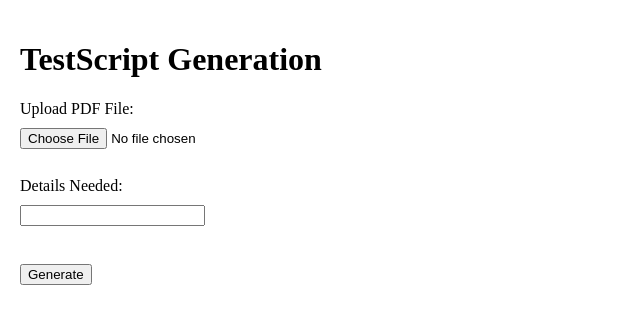
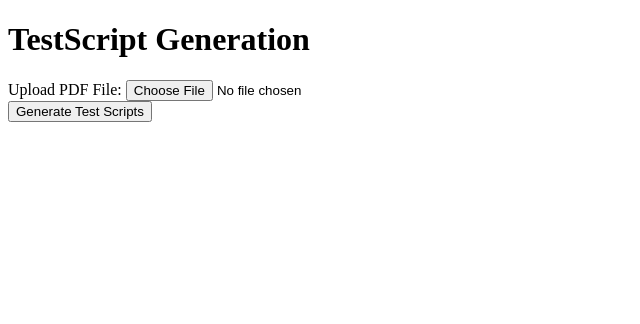
Before and after one commit to RohitChourey/GenAI_POC, a Flask app: page / in a window 1280 px wide. Shown: the top 324 px of the page, without its empty margins (0-640 px from the left). Run offline with Flask 3, Linux system fonts and the light colour scheme; parts of the project's set-up code (start-up, migrations or seed data) failed here and were passed over.

Commit message:
Add files via upload

```diff
--- a/POC2 - Req to Testscript/app.py
+++ b/POC2 - Req to Testscript/app.py
@@ -1,82 +1,112 @@
-from flask import Flask, render_template, request, jsonify, redirect, url_for
+from flask import Flask, render_template, request
+from openpyxl import Workbook
 import os
-import pdf_reader
-import lookup
-import gpt
-import json
-from openpyxl import Workbook
-import openai
+import PyPDF2
+from openai import OpenAI
+import datetime
 
 app = Flask(__name__)
-
-openai.api_key = os.getenv("OPENAI_API_KEY")
-
-if not openai.api_key:
+client = OpenAI()
+# Set up OpenAI API key
+client.api_key = os.getenv("OPENAI_API_KEY")
+if not client.api_key:
     print("ERROR: OpenAI API key not found.")
     exit()
 
-gpt.model = "gpt-3.5-turbo"  # Default model
+# Set up GPT model
+gpt_model = "gpt-3.5-turbo-instruct"  # Change to your desired model
+
+
+def split_pdf_into_chunks(pdf_file, chunk_size=4000, overlap=1000):
+    """
+    Split the PDF document into smaller chunks of text with a specified size limit.
+    """
+    chunks = []
+    chunk = ""
+    with open(pdf_file, "rb") as f:
+        pdf = PyPDF2.PdfReader(f)
+        for page in pdf.pages:
+            chunk += page.extract_text()
+            while len(chunk) > chunk_size:
+                chunks.append(chunk[:chunk_size])
+                chunk = chunk[chunk_size-overlap:]
+
+    if len(chunk):
+        chunks.append(chunk)
+
+    return chunks
+
+
+def generate_test_scripts(chunks):
+    """
+    Generate test scripts based on the chunks of text using OpenAI.
+    """
+    test_scripts = ""
+    for chunk in chunks:
+        prompt = craft_prompt(chunk)  # Craft a prompt for test script generation based on the chunk
+        response = client.completions.create(
+            model=gpt_model,
+            prompt=prompt,
+            max_tokens=1500,  # Adjust based on the model's token limit
+        )
+        test_scripts += response.choices[0].text.strip() + "\n\n"
+    return test_scripts
+
+def craft_prompt(chunk):
+    """
+    Craft a prompt for generating test scripts based on the chunk of text.
+    """
+    # You may need to customize this based on your specific requirements
+    prompt = f"Generate test scripts for the following scenario:\n\n{chunk}\n\nInclude test cases for negative testing, performance testing, etc."
+    return prompt
+
+def write_to_excel(test_scripts, filename):
+    """
+    Write the generated test scripts to an Excel file.
+
+    """
+
+    wb = Workbook()
+    ws = wb.active
+    ws['A1'] = "Test Scripts"
+    ws.append([""])  # Empty row for spacing
+    ws.append(["Test Script"])
+    for line in test_scripts.split('\n'):
+        ws.append([line])
+    wb.save(filename)
+
 
 @app.route('/')
 def index():
     return render_template('index.html')
 
+
 @app.route('/process_conversation', methods=['POST'])
 def process_conversation():
     pdf_file = request.files['pdf_file']
-    details_needed = request.form['details_needed']
 
     # Save the uploaded file to a temporary location
     temp_file_path = "temp_upload.pdf"
     pdf_file.save(temp_file_path)
 
-    print(f"Saved PDF to: {temp_file_path}")
+    # Split the PDF into chunks
+    chunks = split_pdf_into_chunks(temp_file_path)
 
-    # PDF processing and GPT interaction code
-    chunks = pdf_reader.chunk_pdf(temp_file_path, 4000, 1000)
-    keywords = details_needed.split(",")  # Assuming user provides a comma-separated list of details
-    print(f"Keywords: {keywords}")
-    matches = lookup.find_matches(chunks, keywords)
-    print(f"Matches: {matches}")
+    # Generate test scripts using OpenAI
+    test_scripts = generate_test_scripts(chunks)
 
-    response_text = None
-    excel_filename = None  # Initialize excel_filename variable
+    # Write test scripts to Excel
+    timestamp = datetime.datetime.now().strftime("%Y%m%d_%H%M%S")  # Generate timestamp
+    excel_filename = f"test_scripts_{timestamp}.xlsx"
+    write_to_excel(test_scripts, excel_filename)
 
-    for i, chunk_id in enumerate(matches.keys()):
-        chunk = chunks[chunk_id]
-        gpt_response = gpt.answer_question(chunk, details_needed)
-        print(f"GPT response: {gpt_response}")
+    # Clean up: remove the temporary PDF file
+    os.remove(temp_file_path)
 
-        if gpt_response.get("answer_found"):
-            # Store the generated response
-            response_text = gpt_response['response']
+    # Render the result on the HTML page
+    message = f"Test scripts generated. Excel file stored as '{excel_filename}'"
+    return render_template('index.html', message=message)
 
-            # Create a new Excel workbook
-            wb = Workbook()
-            ws = wb.active
-
-            # Write the response to the Excel workbook
-            ws['A1'] = response_text
-
-            # Save the workbook to a file
-            excel_filename = "openai_response.xlsx"
-            wb.save(excel_filename)
-            print(f"Response stored in '{excel_filename}'")
-            break
-
-    # Clean up: remove the temporary file
-    try:
-        os.remove(temp_file_path)
-        print(f"Removed temporary file: {temp_file_path}")
-    except FileNotFoundError:
-        print(f"FileNotFoundError: {temp_file_path} not found")
-
-    # Render the result with a message containing the Excel file name and location
-    if excel_filename:
-        message = f"Response generated. Excel file stored as '{excel_filename}' in the current directory."
-    else:
-        message = "Response couldn't be generated. No Excel file created."
-    return message
 
 if __name__ == '__main__':
     app.run(debug=True)
--- a/POC2 - Req to Testscript/templates/index.html
+++ b/POC2 - Req to Testscript/templates/index.html
@@ -4,82 +4,20 @@
     <meta charset="UTF-8">
     <meta name="viewport" content="width=device-width, initial-scale=1.0">
     <title>TestScript Generation</title>
-
-    <style>
-        /* Add styling for form and response layout */
-        body {
-            display: flex;
-            justify-content: space-between;
-            align-items: flex-start;  /* Align items to the top */
-            margin: 20px;  /* Add margin for better spacing */
-        }
-
-        #form-container,
-        #response-container {
-            width: 45%;  /* Adjust the width based on your preference */
-        }
-
-        #form-container {
-            text-align: left;
-        }
-
-        #response-container {
-            text-align: right;
-        }
-
-        #response-container ul {
-            list-style-type: none;
-            padding: 0;
-            margin: 0;  /* Reset margin to fix layout */
-        }
-
-        #response-container li {
-            margin-bottom: 10px;
-        }
-
-        /* Adjust styling for form fields */
-        form {
-            display: flex;
-            flex-direction: column;
-            align-items: flex-start;  /* Align form items to the top */
-        }
-
-        form label, form input {
-            margin-bottom: 10px;
-        }
-
-        /* Additional styling for better spacing */
-        form input[type="submit"] {
-            margin-top: 10px;
-        }
-    </style>
-
 </head>
 <body>
-    <!-- Form for uploading PDF and specifying details -->
-    <div id="form-container">
+    <!-- Form for uploading PDF file -->
     <h1>TestScript Generation</h1>
     <form method="post" action="/process_conversation" enctype="multipart/form-data">
         <label for="pdf_file">Upload PDF File:</label>
-            <input type="file" name="pdf_file" required>
+        <input type="file" name="pdf_file" accept=".pdf" required>
         <br>
-            <label for="details_needed">Details Needed:</label>
-            <input type="text" name="details_needed" required>
-            <br>
-            <input type="submit" value="Generate">
+        <input type="submit" value="Generate Test Scripts">
     </form>
-    </div>
 
-    <!-- Display the response -->
-    <div id="response-container">
-        {% if response %}
-            <h2>Response:</h2>
-            <ul>
-                {% for field_value in response['fields_and_values'] %}
-                    <li><strong>{{ field_value.field }}:</strong> {{ field_value.value }}</li>
-                {% endfor %}
-            </ul>
+    <!-- Display the message -->
+    {% if message %}
+        <p>{{ message }}</p>
     {% endif %}
-    </div>
 </body>
 </html>
```
Also changed, not shown: 1 other file. Lines whose indentation alone changed are shown as unchanged.
